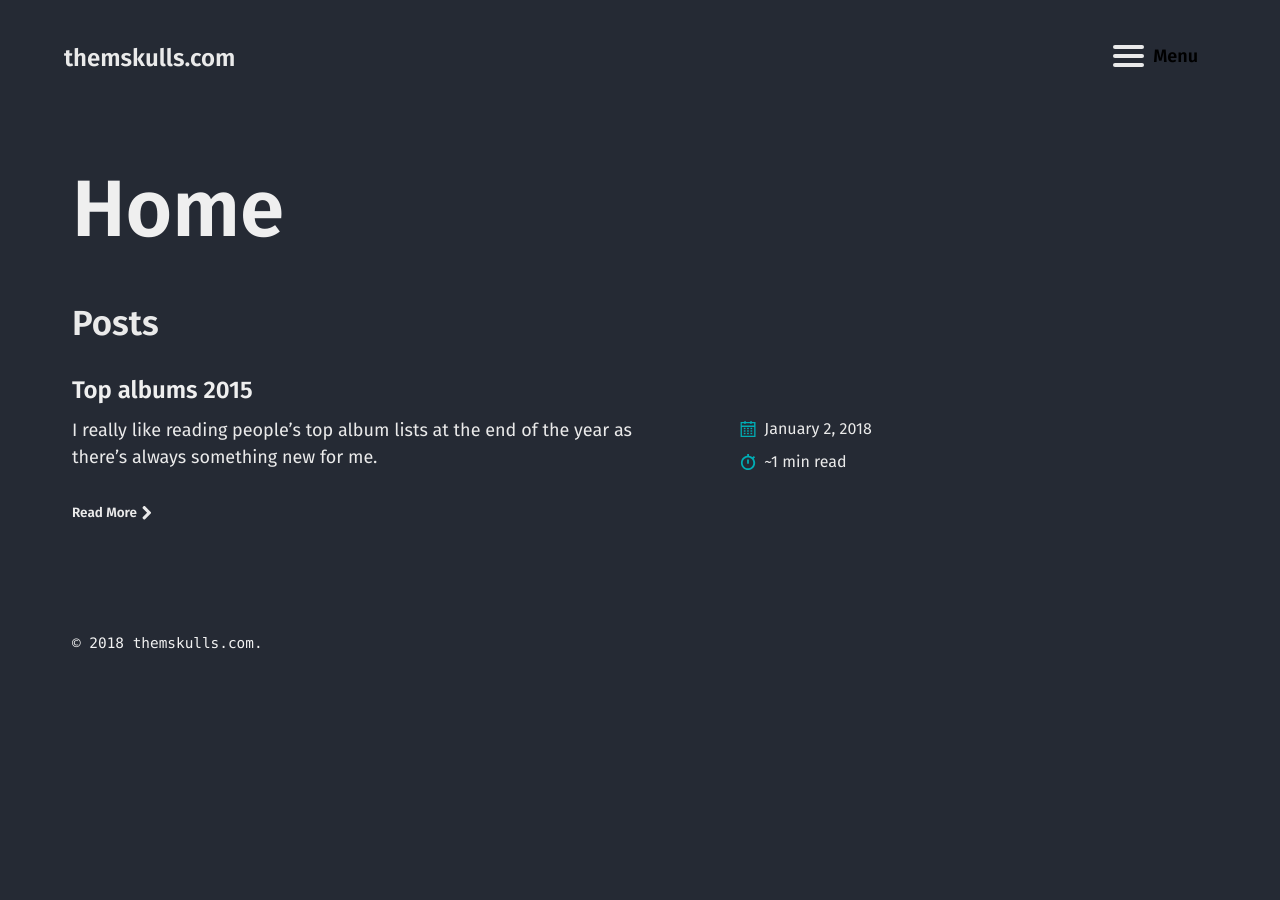
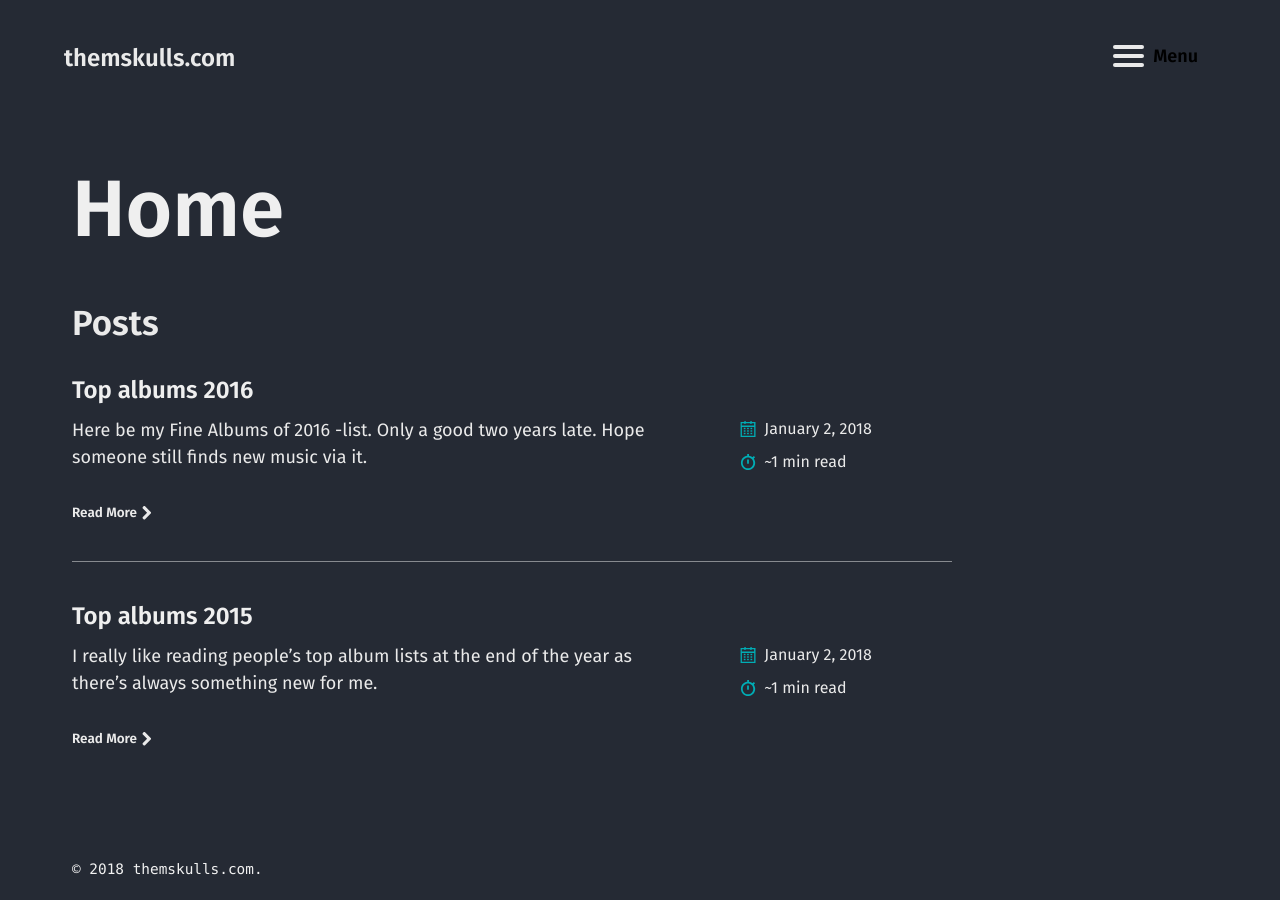
Before and after one commit to themskulls/themskulls.github.io, a Jekyll site: the page built from index.md, in a window 1280 px wide. Built offline with Jekyll 4.4.1, drawn with Linux system fonts in a browser that asks for light colours.

Commit message:
Publish albums of the year 2016.

```diff
--- a/_drafts/2018-01-02-top-albums-2016.markdown
+++ b/_posts/2018-01-02-top-albums-2016.markdown
@@ -7,7 +7,7 @@ tags:
 - top-albums
 ---
 
-Here be my Fine Albums of 2016 -list. Hope someone finds new music via it.
+Here be my Fine Albums of 2016 -list. Only a good two years late. Hope someone still finds new music via it.
 
 1. Black Crown Initiate - Selves We Cannot Forgive
 2. Oceans of Slumber - Winter
```
